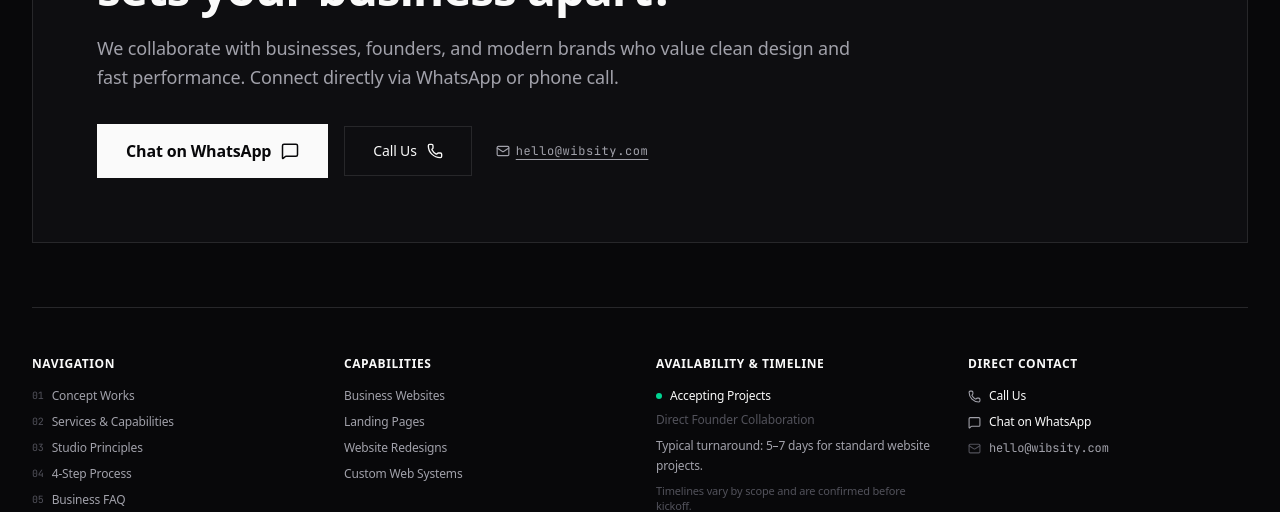
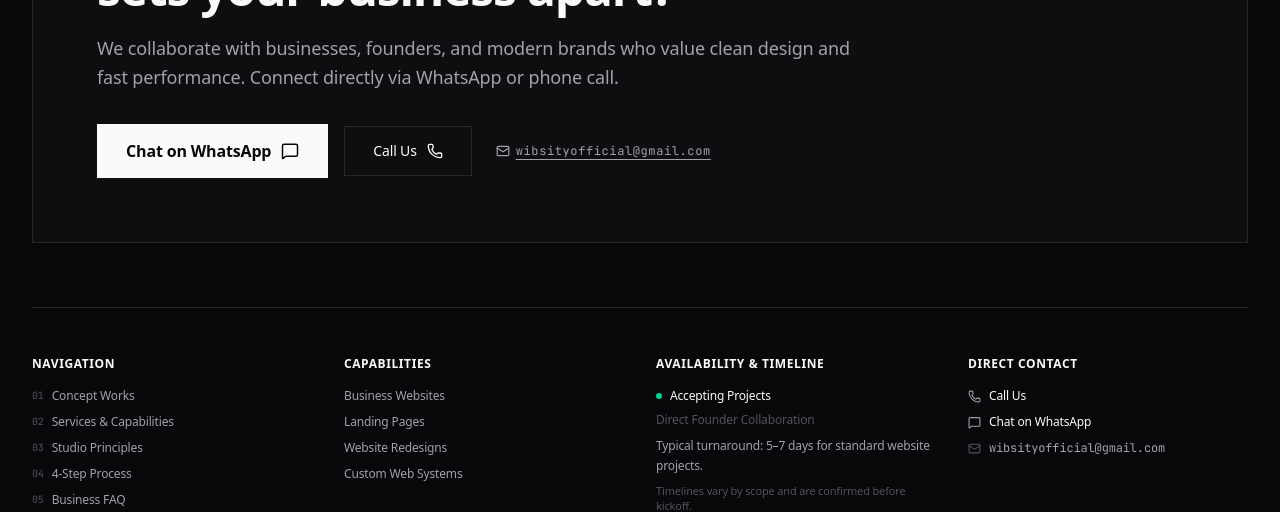
Before and after one commit to vishal558-dev/wibsity, a React (Vite) app: page / in a window 1280 px wide. Shown: the part 9060-9572 px from the top of the page. Built offline with nearby package versions, Linux system fonts and the light colour scheme; a web font is replaced by a local one.

Commit message:
update studio contact email to wibsityofficial@gmail.com
- Update mailto links and contact info in Footer component
- Update Schema.org JSON-LD structured data email in index.html

```diff
--- a/index.html
+++ b/index.html
@@ -67,7 +67,7 @@
           "image": "https://wibsity.com/favicon.svg",
           "description": "wibsity is a modern web design and digital engineering studio building clean, fast, high-impact websites for businesses, founders, modern practices, and growing brands.",
           "telephone": "+918448948791",
-          "email": "hello@wibsity.com",
+          "email": "wibsityofficial@gmail.com",
           "priceRange": "$$",
           "openingHoursSpecification": [
             {
--- a/src/components/layout/Footer.tsx
+++ b/src/components/layout/Footer.tsx
@@ -47,10 +47,10 @@ export const Footer: React.FC = () => {
                 Call Us
               </Button>
               <a
-                href="mailto:hello@wibsity.com"
+                href="mailto:wibsityofficial@gmail.com"
                 className="font-mono text-xs text-fg-muted hover:text-fg underline underline-offset-4 tracking-wider transition-colors px-2 py-3 flex items-center gap-1.5"
               >
-                <Mail size={14} /> hello@wibsity.com
+                <Mail size={14} /> wibsityofficial@gmail.com
               </a>
             </div>
           </div>
@@ -149,11 +149,11 @@ export const Footer: React.FC = () => {
                 <span>Chat on WhatsApp</span>
               </a>
               <a
-                href="mailto:hello@wibsity.com"
+                href="mailto:wibsityofficial@gmail.com"
                 className="flex items-center gap-2 text-fg-muted hover:text-fg transition-colors font-mono"
               >
                 <Mail size={13} className="text-fg-faint" />
-                <span>hello@wibsity.com</span>
+                <span>wibsityofficial@gmail.com</span>
               </a>
             </div>
           </div>
```
